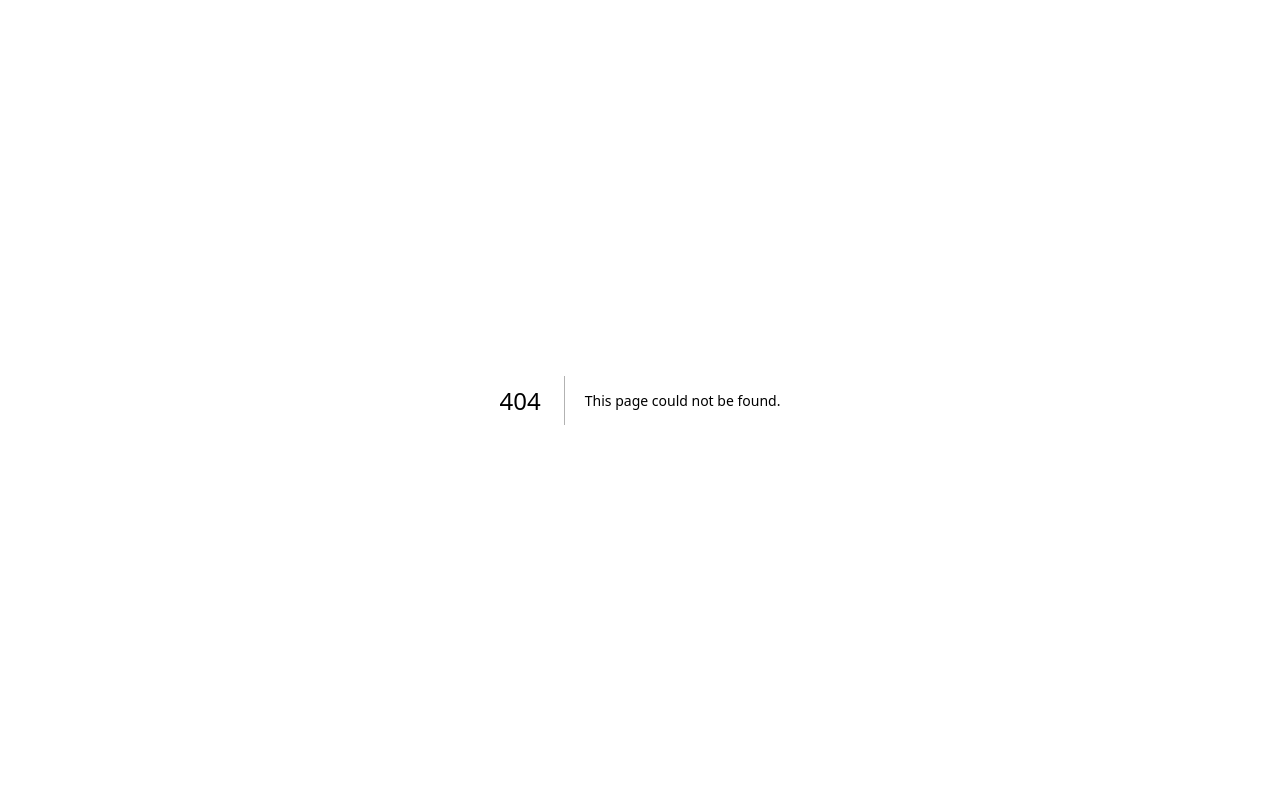
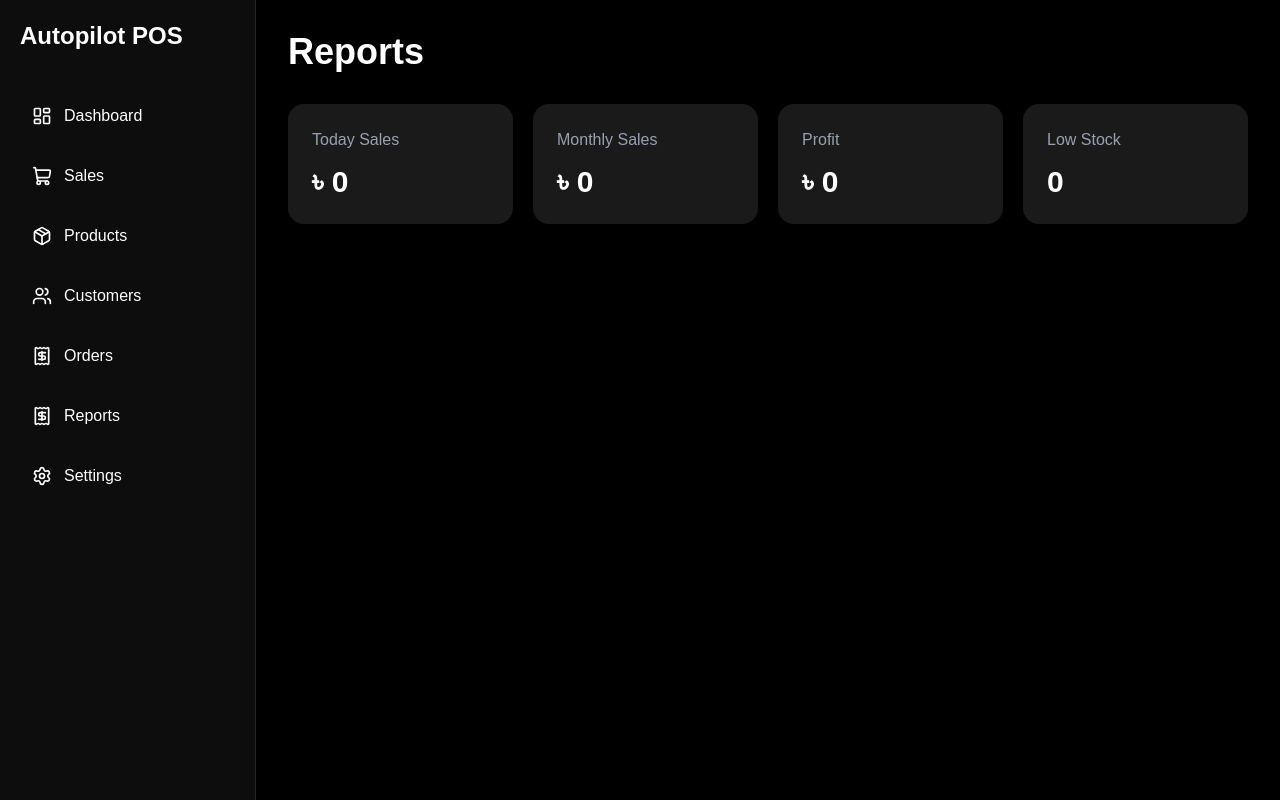
Before and after one commit to itsmebillah/autopilot-pos-saas, a Next.js app: page /dashboard/reports in a window 1280 px wide. Before the commit this address had no page. Built offline with nearby package versions, Linux system fonts and the light colour scheme; no server answers; the database is empty.

Commit message:
Added reports system

```diff
--- /dev/null
+++ b/app/api/reports/route.ts
@@ -0,0 +1,99 @@
+import { supabase } from "@/lib/supabase";
+import { NextResponse } from "next/server";
+
+export async function GET() {
+
+  try {
+
+    // Sales
+    const { data: sales } =
+      await supabase
+        .from("sales")
+        .select("*");
+
+    // Products
+    const { data: products } =
+      await supabase
+        .from("products")
+        .select("*");
+
+    // Sale Items
+    const { data: saleItems } =
+      await supabase
+        .from("sale_items")
+        .select("*");
+
+    const today =
+      new Date()
+        .toISOString()
+        .split("T")[0];
+
+    let todaySales = 0;
+
+    let monthlySales = 0;
+
+    let totalProfit = 0;
+
+    sales?.forEach((sale: any) => {
+
+      const saleDate =
+        new Date(
+          sale.created_at
+        );
+
+      const saleDay =
+        saleDate
+          .toISOString()
+          .split("T")[0];
+
+      if (saleDay === today) {
+
+        todaySales +=
+          Number(sale.total);
+
+      }
+
+      if (
+        saleDate.getMonth() ===
+        new Date().getMonth()
+      ) {
+
+        monthlySales +=
+          Number(sale.total);
+
+      }
+
+    });
+
+    saleItems?.forEach(
+      (item: any) => {
+
+        totalProfit +=
+          Number(item.profit);
+
+      }
+    );
+
+    const lowStock =
+      products?.filter(
+        (product: any) =>
+          product.stock <= 5
+      ).length || 0;
+
+    return NextResponse.json({
+      success: true,
+      todaySales,
+      monthlySales,
+      totalProfit,
+      lowStock,
+    });
+
+  } catch {
+
+    return NextResponse.json({
+      success: false,
+      message: "Server Error",
+    });
+
+  }
+}
--- a/app/api/upload-logo/route.ts
+++ b/app/api/upload-logo/route.ts
@@ -23,17 +23,14 @@ export async function POST(req: Request) {
     const fileName =
       `${Date.now()}-${file.name}`;
 
-    const buffer =
-      Buffer.from(
-        await file.arrayBuffer()
-      );
+
 
     const { error } =
       await supabase.storage
         .from("logos")
         .upload(
           fileName,
-          buffer,
+          file,
           {
             contentType:
               file.type,
@@ -61,7 +58,9 @@ export async function POST(req: Request) {
         publicUrlData.publicUrl,
     });
 
-  } catch {
+  } catch (error) {
+
+  console.log(error);
 
     return NextResponse.json({
       success: false,
--- /dev/null
+++ b/app/dashboard/reports/page.tsx
@@ -0,0 +1,110 @@
+"use client";
+
+import { useEffect, useState } from "react";
+import Sidebar from "@/components/Sidebar";
+
+export default function ReportsPage() {
+const [stats, setStats] =
+  useState({
+    todaySales: 0,
+    monthlySales: 0,
+    totalProfit: 0,
+    lowStock: 0,
+  });
+
+async function loadReports() {
+
+  const res =
+    await fetch("/api/reports");
+
+  const data =
+    await res.json();
+
+  if (data.success) {
+
+    setStats({
+      todaySales:
+        data.todaySales,
+      monthlySales:
+        data.monthlySales,
+      totalProfit:
+        data.totalProfit,
+      lowStock:
+        data.lowStock,
+    });
+
+  }
+
+}
+
+useEffect(() => {
+  loadReports();
+}, []);
+  return (
+    <main className="min-h-screen bg-black text-white flex">
+
+      <Sidebar />
+
+      <div className="flex-1 p-8">
+
+        <h1 className="text-4xl font-bold mb-8">
+          Reports
+        </h1>
+
+        <div className="grid grid-cols-1 md:grid-cols-2 xl:grid-cols-4 gap-5">
+
+          <div className="bg-white/10 p-6 rounded-2xl">
+
+            <p className="text-gray-400">
+              Today Sales
+            </p>
+
+            <h2 className="text-3xl font-bold mt-3">
+              ৳ {stats.todaySales}
+            </h2>
+
+          </div>
+
+          <div className="bg-white/10 p-6 rounded-2xl">
+
+            <p className="text-gray-400">
+              Monthly Sales
+            </p>
+
+            <h2 className="text-3xl font-bold mt-3">
+              ৳ {stats.monthlySales}
+            </h2>
+
+          </div>
+
+          <div className="bg-white/10 p-6 rounded-2xl">
+
+            <p className="text-gray-400">
+              Profit
+            </p>
+
+            <h2 className="text-3xl font-bold mt-3">
+              ৳ {stats.totalProfit}
+            </h2>
+
+          </div>
+
+          <div className="bg-white/10 p-6 rounded-2xl">
+
+            <p className="text-gray-400">
+              Low Stock
+            </p>
+
+            <h2 className="text-3xl font-bold mt-3">
+              {stats.lowStock}
+            </h2>
+
+          </div>
+
+        </div>
+
+      </div>
+
+    </main>
+  );
+}
--- a/app/dashboard/settings/page.tsx
+++ b/app/dashboard/settings/page.tsx
@@ -51,9 +51,10 @@ export default function SettingsPage() {
   }, []);
 
   async function saveSettings(
+
     e: React.FormEvent
   ) {
-
+console.log("SAVE CLICKED");
     e.preventDefault();
 let logoUrl = "";
 
@@ -80,7 +81,8 @@ if (logo) {
     await uploadRes.json();
 
   if (uploadData.success) {
-
+    console.log(uploadData);
+console.log(uploadData);
     logoUrl =
       uploadData.url;
 
--- a/components/Sidebar.tsx
+++ b/components/Sidebar.tsx
@@ -10,6 +10,7 @@ import {
 export default function Sidebar() {
 
   return (
+
     <div className="w-64 bg-white/5 border-r border-white/10 p-5 min-h-screen">
 
       <h1 className="text-2xl font-bold mb-10 text-white">
@@ -42,12 +43,14 @@ export default function Sidebar() {
           <span>Products</span>
         </a>
 
-        <div className="flex items-center gap-3 p-3 rounded-xl hover:bg-white/10 text-white cursor-pointer">
+        <a
+          href="/dashboard/customers"
+          className="flex items-center gap-3 p-3 rounded-xl hover:bg-white/10 text-white"
+        >
           <Users size={20} />
           <span>Customers</span>
-        </div>
+        </a>
 
-        <div className="flex items-center gap-3 p-3 rounded-xl hover:bg-white/10 text-white cursor-pointer">
         <a
           href="/dashboard/orders"
           className="flex items-center gap-3 p-3 rounded-xl hover:bg-white/10 text-white"
@@ -55,9 +58,15 @@ export default function Sidebar() {
           <Receipt size={20} />
           <span>Orders</span>
         </a>
-        </div>
 
-        <div className="flex items-center gap-3 p-3 rounded-xl hover:bg-white/10 text-white cursor-pointer">
+        <a
+          href="/dashboard/reports"
+          className="flex items-center gap-3 p-3 rounded-xl hover:bg-white/10 text-white"
+        >
+          <Receipt size={20} />
+          <span>Reports</span>
+        </a>
+
         <a
           href="/dashboard/settings"
           className="flex items-center gap-3 p-3 rounded-xl hover:bg-white/10 text-white"
@@ -65,10 +74,10 @@ export default function Sidebar() {
           <Settings size={20} />
           <span>Settings</span>
         </a>
+
       </div>
 
     </div>
 
-    </div>
   );
 }
```
Lines whose indentation alone changed are shown as unchanged.
